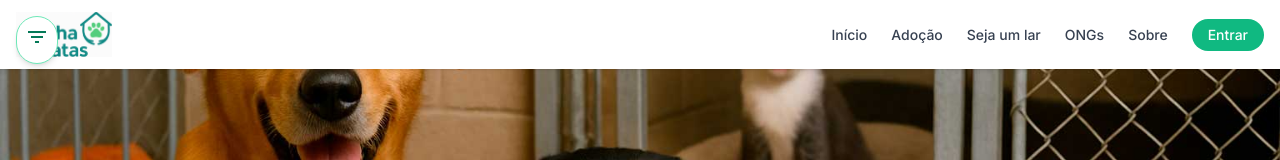
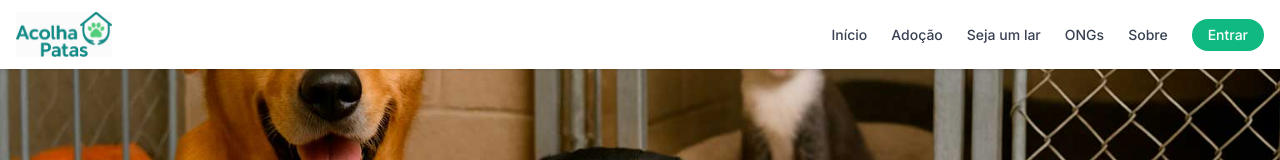
Before and after one commit to adrianabonfanti/acolhapatas-frontend, a React (Vite) app: page /adocao in a window 1280 px wide. Shown: the top 160 px of the page. Built offline with nearby package versions, Linux system fonts and the light colour scheme; no server answers.

Commit message:
Deploy filtros

```diff
--- a/src/pages/Adocao.jsx
+++ b/src/pages/Adocao.jsx
@@ -130,7 +130,7 @@ export default function Adocao() {
 <button
   ref={filtroButtonRef}
   onClick={() => setShowSlideFiltro((prev) => !prev)}
-  className="fixed top-4 left-4 z-50 bg-white border border-emerald-300 p-2 rounded-full shadow-md hover:bg-emerald-100"
+  className="fixed top-4 left-4 z-50 bg-white border border-emerald-300 p-2 rounded-full shadow-md hover:bg-emerald-100 md:hidden botaoFiltro"
 >
   <span className="material-icons text-emerald-700">filter_list</span>
 </button>
--- a/src/styles/adocao.css
+++ b/src/styles/adocao.css
@@ -198,4 +198,7 @@
       max-width: 100%;
       margin: 0 auto;
     }
+    .botaoFiltro{
+      top: 26%;
+    }
   }
```
